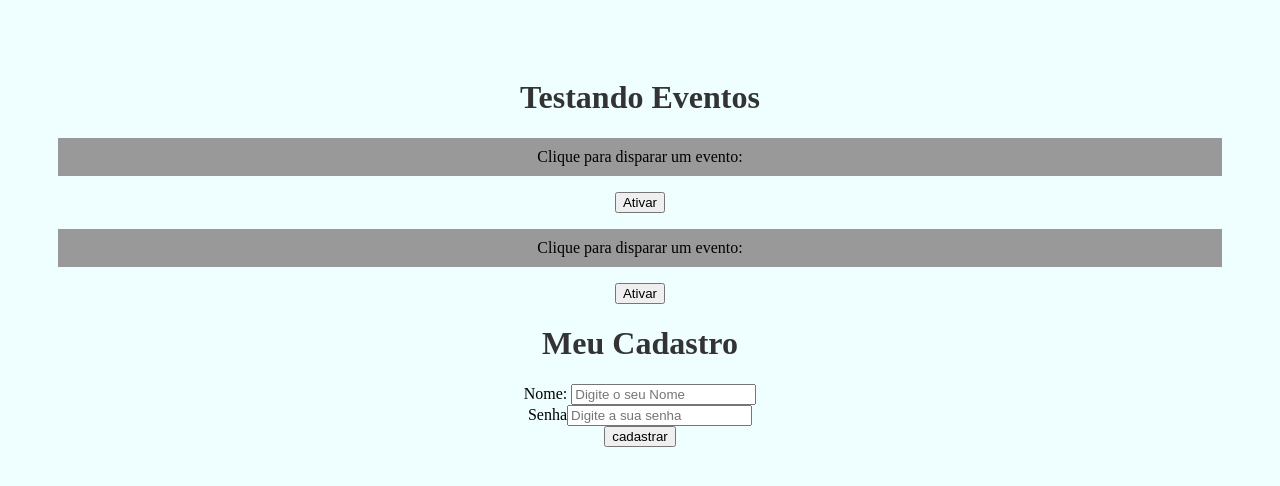
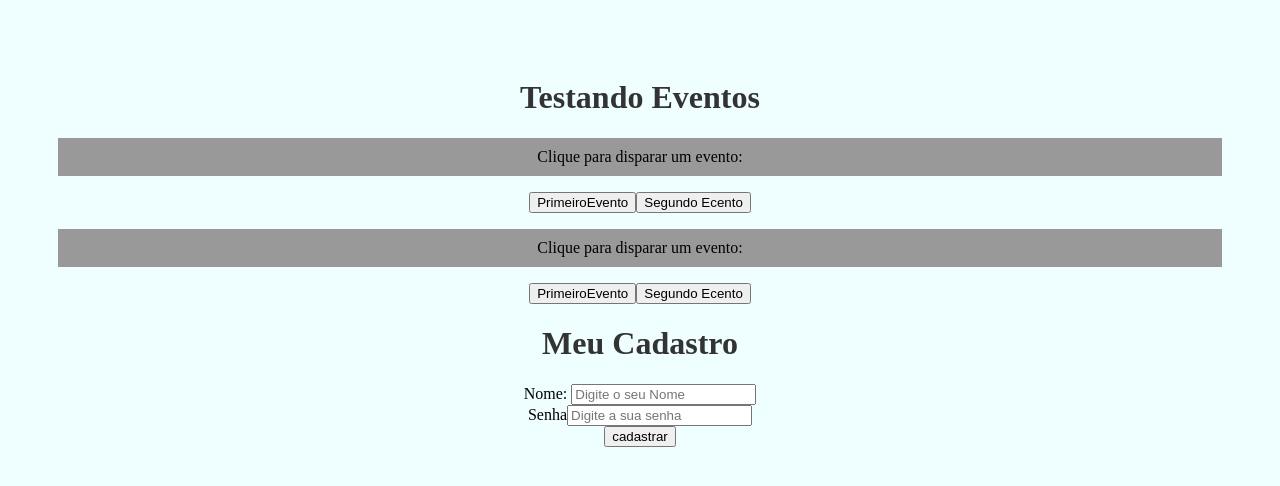
Before and after one commit to filipesatiro/curso-de-react, a React (Create React App) app: page / in a window 1280 px wide. Shown: the top 486 px of the page. Built offline with nearby package versions, Linux system fonts and the light colour scheme.

Commit message:
pagina criada para aprender Eventos em React

```diff
--- a/src/components/Evento.js
+++ b/src/components/Evento.js
@@ -1,12 +1,19 @@
-function Evento({numero}) {
+import Button from "./evento/Button";
 
+
+function Evento() {
     function meuEvento() {
-        console.log(`Oppaá, fui ativado! ${numero}`);
+    console.log(`Ativando  primeiro Evento`  );
+    }
+    function segundoEvento() {
+        console.log(' Ativando segundo Evento');
     }
     return (
      <div>
         <p>Clique para disparar um evento:</p>
-        <button onClick={meuEvento}>Ativar</button>
+        <Button event={meuEvento} text="PrimeiroEvento"/>
+        <Button event={segundoEvento} text="Segundo Ecento"/>
+
      </div>
     )
 }
```
